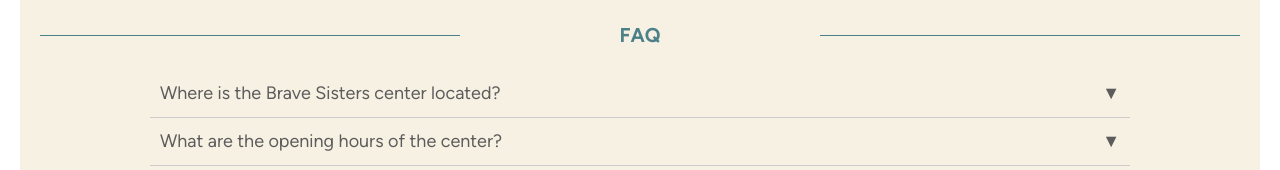
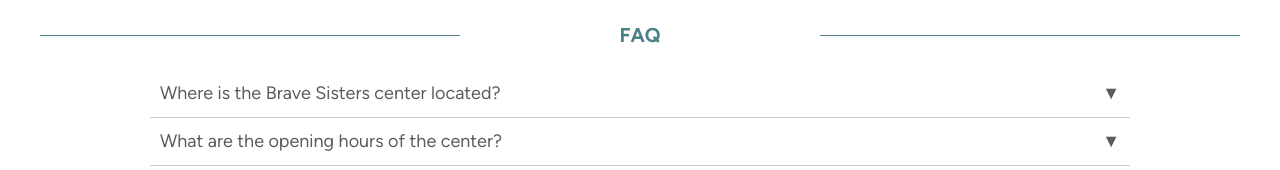
Before and after one commit to luigibruzzese/bravesisters, a Nuxt app: page /contact-us in a window 1280 px wide. Shown: the part 782-952 px from the top of the page. Built offline with nearby package versions, Linux system fonts and the light colour scheme.

Commit message:
background color changed

```diff
--- a/pages/contact-us.vue
+++ b/pages/contact-us.vue
@@ -149,7 +149,7 @@
 
 #contact {
   padding: 20px;
-  background-color: #f7f1e3;
+  background-color: white;
   border-radius: 8px;
 }
 
@@ -249,7 +249,7 @@
   cursor: pointer;
   padding: 10px;
   border-bottom: 1px solid #ccc;
-  background-color: #f7f1e3;
+  background-color: white;
   width: 80%;
   margin: 0 auto;
 }
@@ -257,7 +257,7 @@
 .faq-answer {
   padding: 10px;
   border-bottom: 1px solid #ccc;
-  background-color: #f7f1e3;
+  background-color: white;
   width: 80%;
   margin: 0 auto;
 }
--- a/pages/index.vue
+++ b/pages/index.vue
@@ -151,7 +151,7 @@
 
 #mission, #history-people, #location, #gallery {
   padding: 10px;
-  background-color: #f7f1e3;
+  background-color: white;
   border-radius: 8px;
   font-size: 20px;;
 }
```
